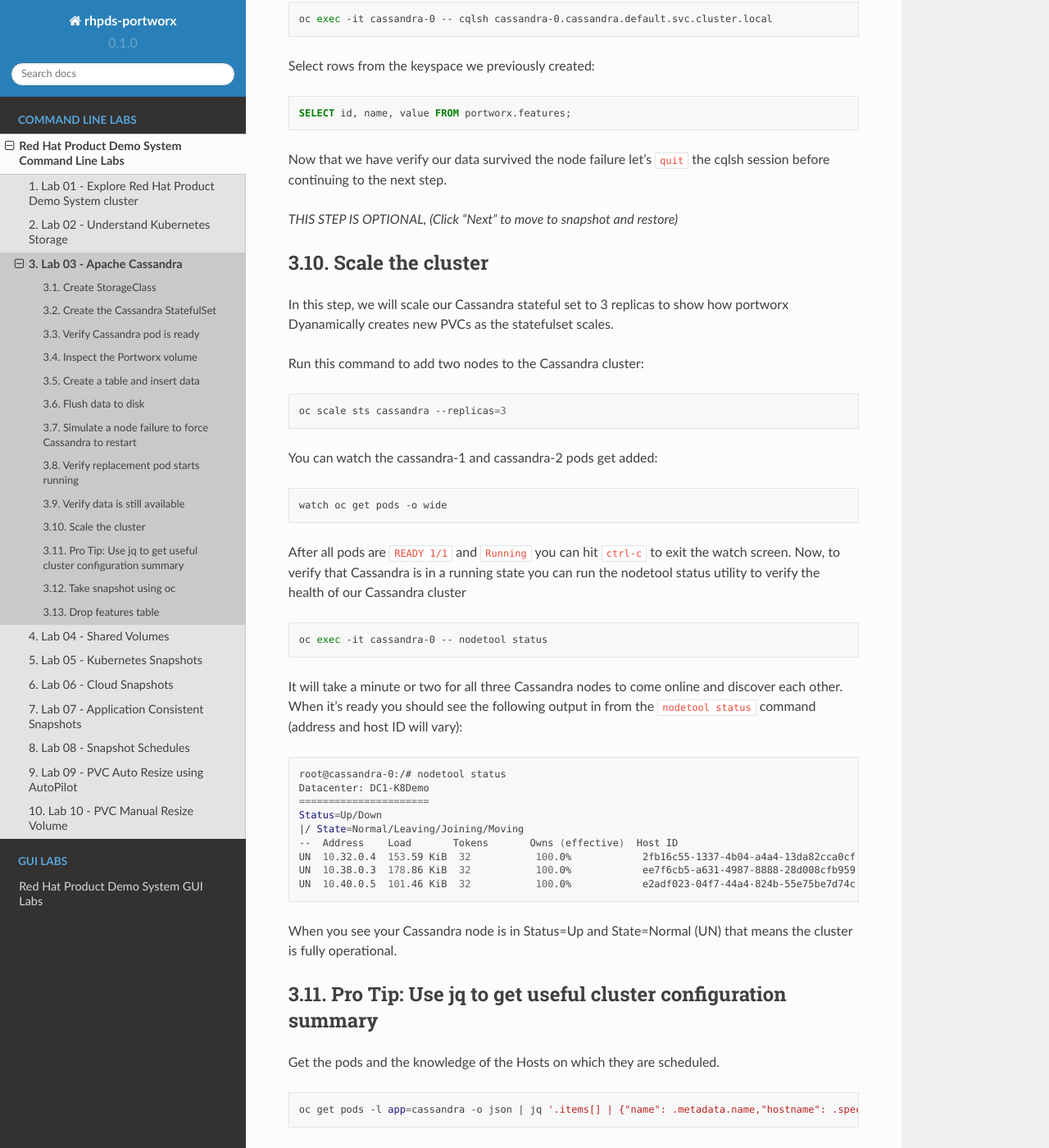
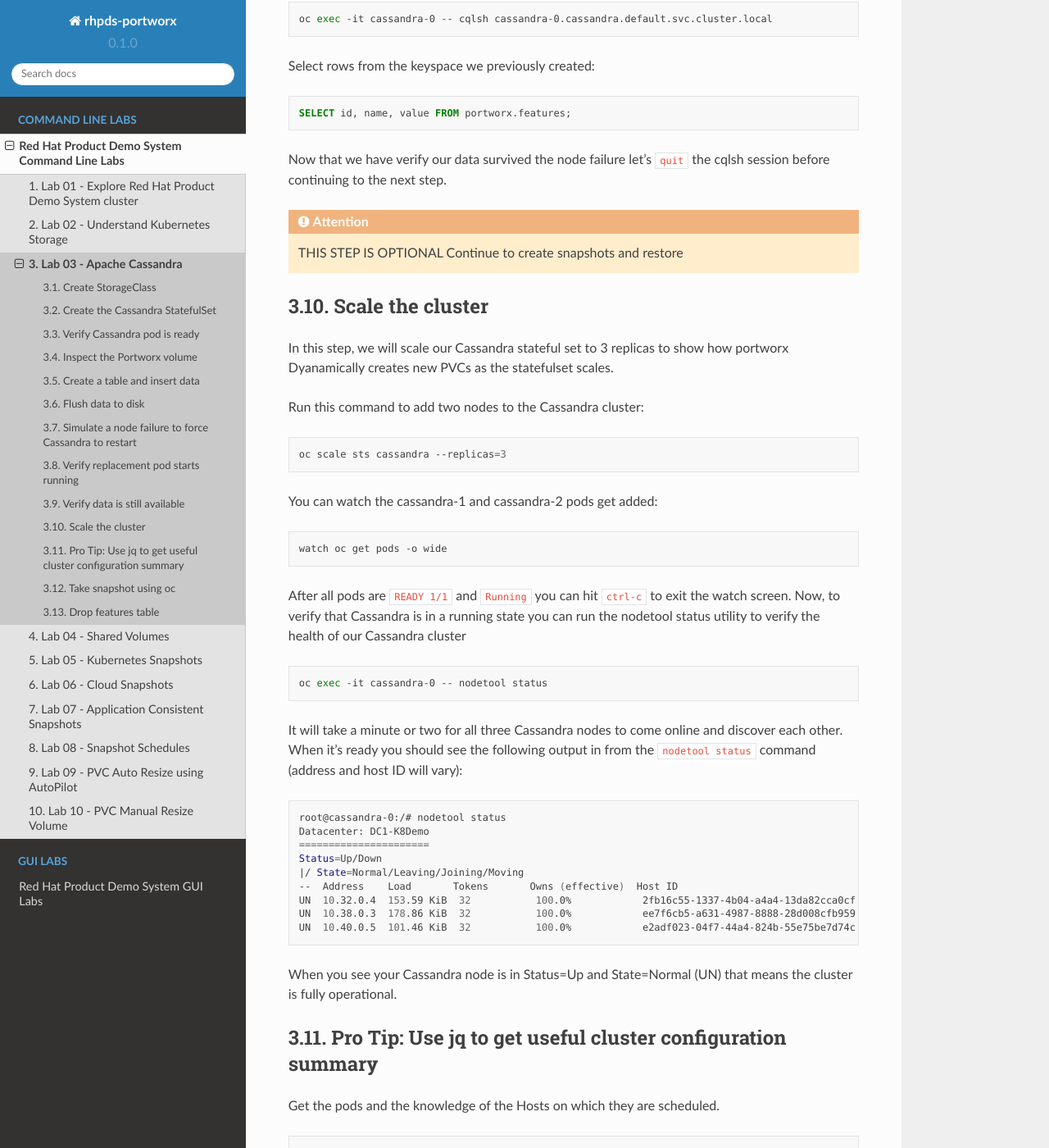
Before and after one commit to rhpds/pxe-rhdp-lab, a Sphinx documentation site: the page built from docs/source/cli-based-labs/lab03guide-cli.rst, in a window 1280 px wide and 1400 px high, scrolled down 6308 px. Shown: the whole window at 82% size. Built offline with Sphinx 7.4.7 and the Read the Docs theme 2.0.0, drawn with Linux system fonts in a browser that asks for light colours; some of the changed text lies outside the part shown.

Commit message:
Update lab03guide-cli.rst

```diff
--- a/docs/source/cli-based-labs/lab03guide-cli.rst
+++ b/docs/source/cli-based-labs/lab03guide-cli.rst
@@ -358,7 +358,7 @@
 Now that we have verify our data survived the node failure let’s
 ``quit`` the cqlsh session before continuing to the next step.
 
-*THIS STEP IS OPTIONAL, (Click “Next” to move to snapshot and restore)*
+.. attention:: THIS STEP IS OPTIONAL Continue to create snapshots and restore
 
 Scale the cluster
 -----------------------
@@ -429,6 +429,9 @@
 .. code-block:: shell
 
   oc exec -it cassandra-0 -- cqlsh cassandra-0.cassandra.default.svc.cluster.local
+
+.. code-block:: shell
+
   INSERT INTO portworx.features (id, name, value) VALUES ('px-6', '3DSnaps', 'Application/Cluster aware snapshots!');
   SELECT id, name, value FROM portworx.features;
   quit
@@ -490,6 +493,9 @@
 .. code-block:: shell
 
   oc exec -it cassandra-0 -- cqlsh cassandra-0.cassandra.default.svc.cluster.local
+
+.. code-block:: shell
+
   DROP TABLE IF EXISTS portworx.features;
   SELECT id, name, value FROM portworx.features;
   quit
@@ -698,6 +704,9 @@
 .. code-block:: shell
 
   oc delete -f /tmp/cassandra.yaml
+
+.. code-block:: shell
+
   oc create -f /tmp/cassandra-app-restore.yaml
 
 Wait for restored cassandra database to be Running (1/1). *Note there
```
